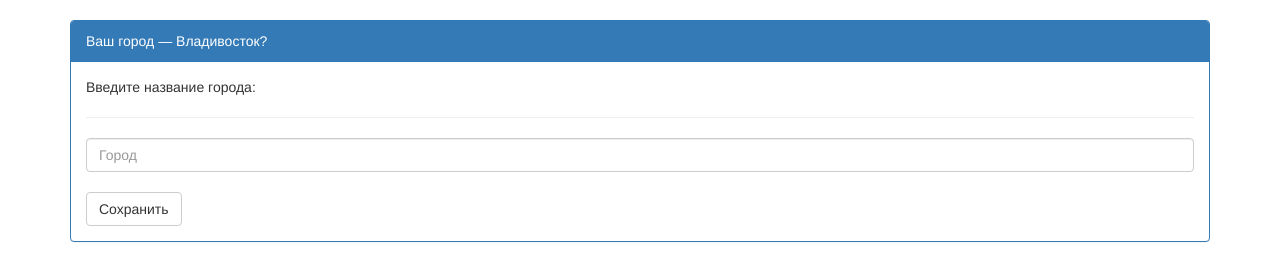
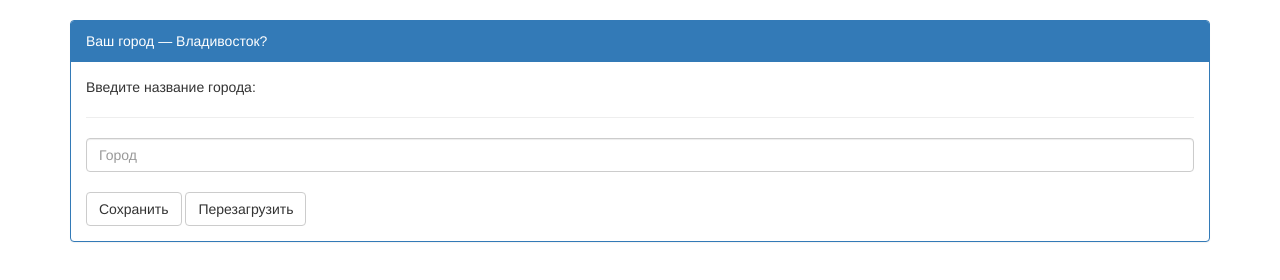
Before and after one commit to basvad/pr-c3-1, a plain HTML site: page index.html in a window 1280 px wide. Drawn offline with Linux system fonts and the light colour scheme.

Commit message:
Update index.html

```diff
--- a/index.html
+++ b/index.html
@@ -22,6 +22,7 @@
         <input type="text" class="form-control" placeholder="Город">
         <br>
         <button type="submit" class="btn btn-default">Сохранить</button>
+        <button type="reset" class="btn btn-default">Перезагрузить</button>
       </form>
      </div>
      </div>
```
